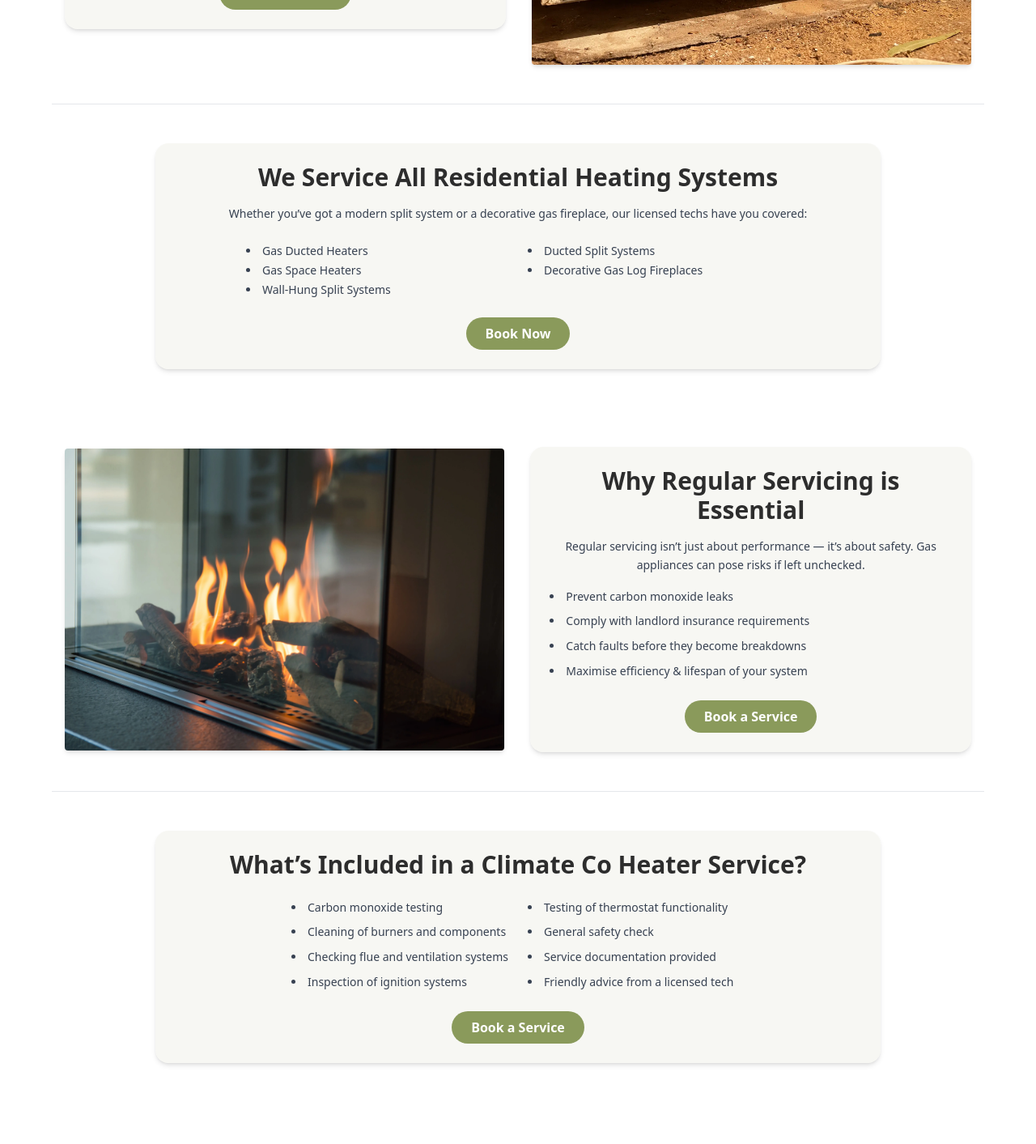
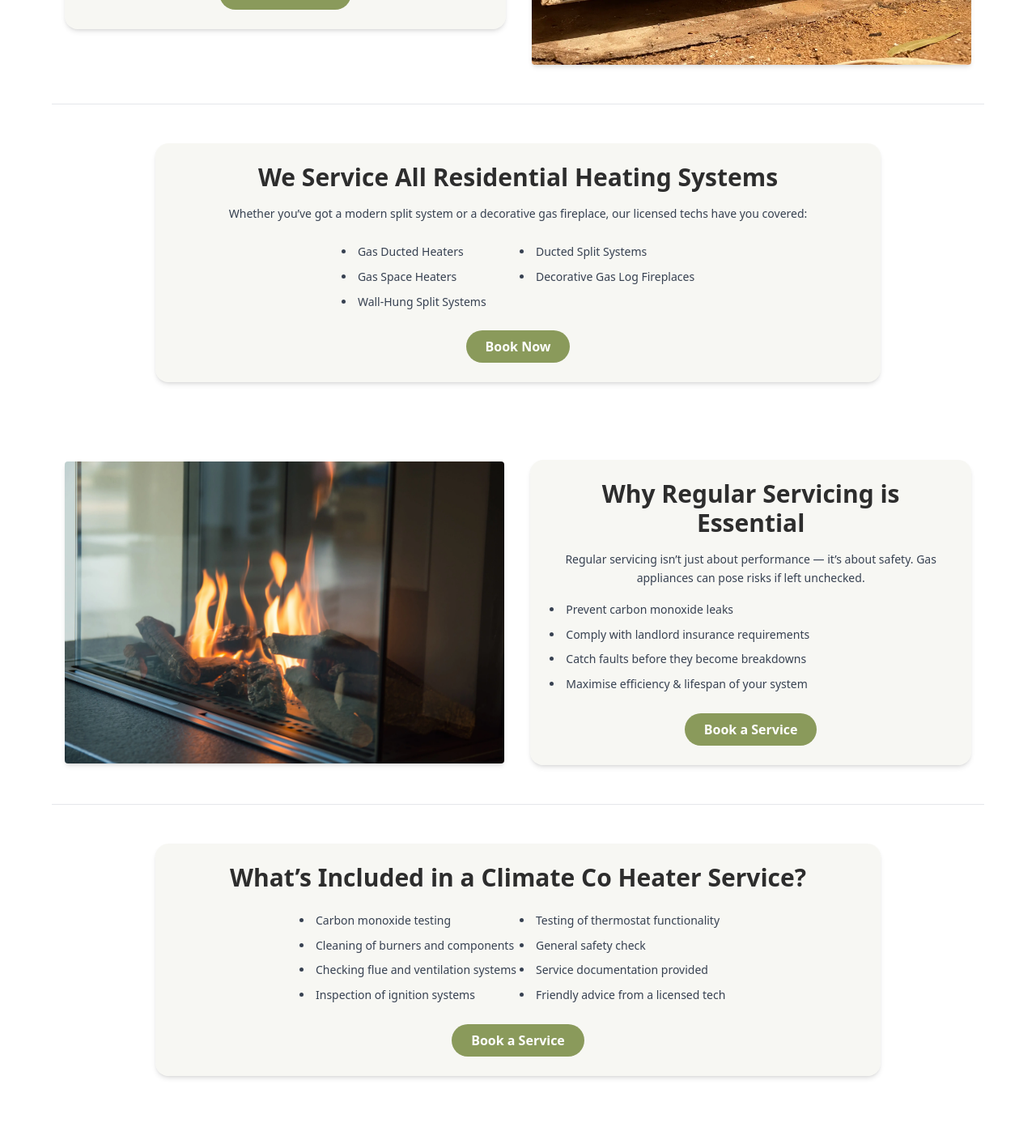
Before and after one commit to dee-k26/climate-co-vrt, a React (Vite) app: page /heater-service in a window 1280 px wide. Shown: the part 815-2228 px from the top of the page at 81% size. Built offline with nearby package versions, Linux system fonts and the light colour scheme.

Commit message:
fix <ul> gap

```diff
--- a/src/pages/HeaterService.jsx
+++ b/src/pages/HeaterService.jsx
@@ -73,19 +73,21 @@
             <p className="mb-6">
               Whether you’ve got a modern split system or a decorative gas fireplace, our licensed techs have you covered:
             </p>
-            <div className="grid grid-cols-1 md:grid-cols-2 gap-6 text-left mx-auto max-w-2xl">
+            <div className="flex justify-center">
+            <div className="grid grid-cols-1 md:grid-cols-2 gap-1">
               <div>
-                <ul className="list-disc list-inside text-sm space-y-1">
+                <ul className="list-checks">
                   <li>Gas Ducted Heaters</li>
                   <li>Gas Space Heaters</li>
                   <li>Wall-Hung Split Systems</li>
                 </ul>
               </div>
               <div>
-                <ul className="list-disc list-inside text-sm space-y-1">
+                <ul className="list-checks">
                   <li>Ducted Split Systems</li>
                   <li>Decorative Gas Log Fireplaces</li>
                 </ul>
+              </div>
               </div>
             </div>
             <div className="mt-6 text-center">
@@ -129,19 +131,23 @@
               What’s Included in a Climate Co Heater Service?
             </h2>
             <div className="flex justify-center">
-              <div className="grid grid-cols-1 md:grid-cols-2 gap-6">
+              <div className="grid grid-cols-1 md:grid-cols-2 gap-1">
+                <div>
                   <ul className="list-checks">
                     <li>Carbon monoxide testing</li>
                     <li>Cleaning of burners and components</li>
                     <li>Checking flue and ventilation systems</li>
                     <li>Inspection of ignition systems</li>
                   </ul>
+                </div>
+                <div>
                   <ul className="list-checks">
                     <li>Testing of thermostat functionality</li>
                     <li>General safety check</li>
                     <li>Service documentation provided</li>
                     <li>Friendly advice from a licensed tech</li>
                   </ul>
+                </div>
               </div>
             </div>
             <div className="mt-6 text-center">
```
Lines whose indentation alone changed are shown as unchanged.
